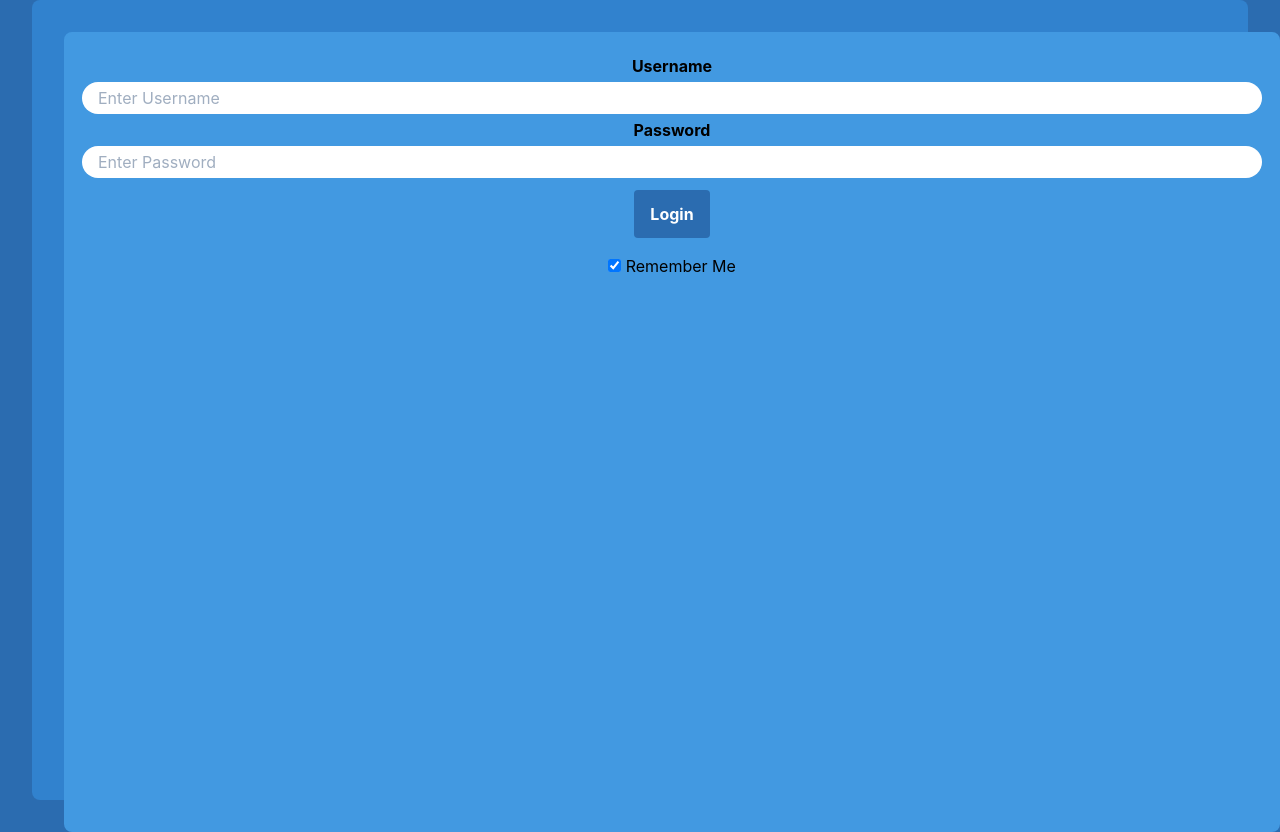
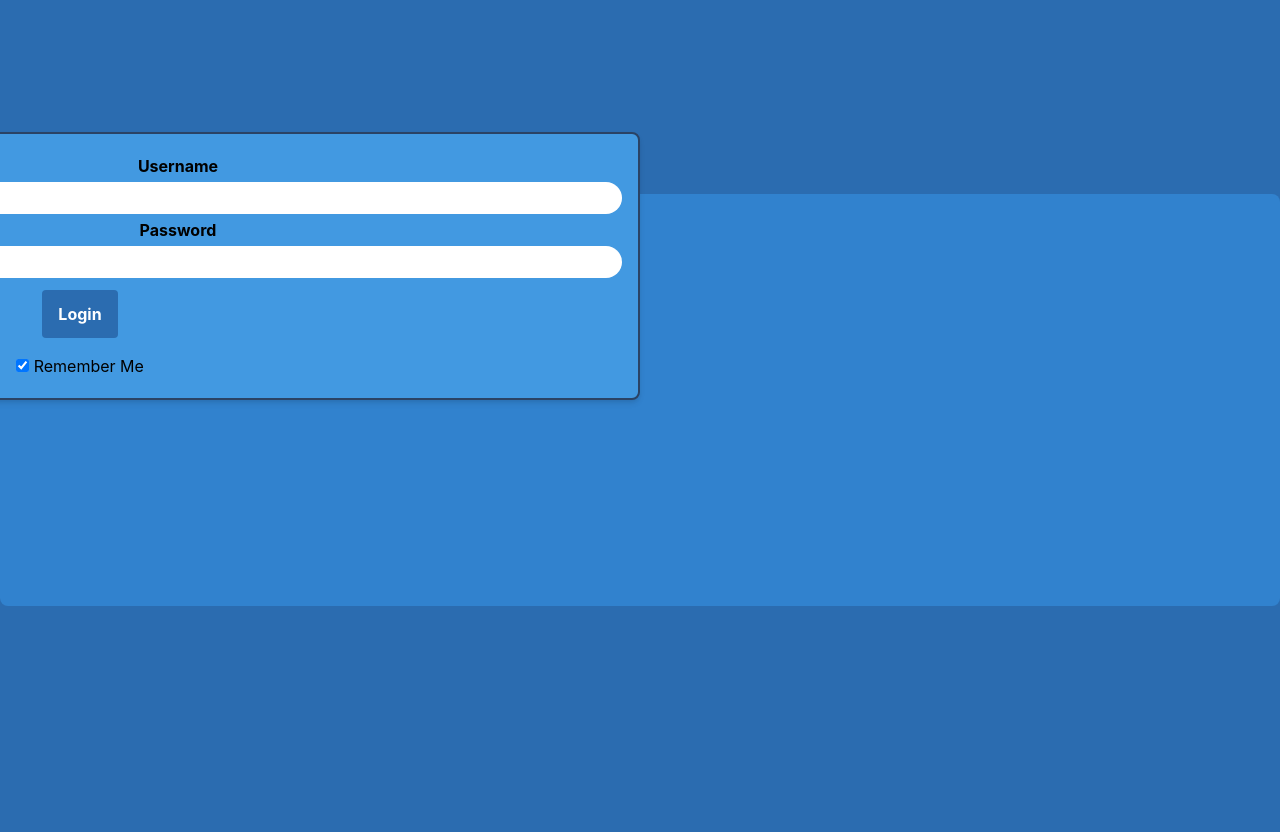
Before and after one commit to jvitolaocv/tailwindcss-test, a React (Create React App) app: page / in a window 1280 px wide. After the commit the page ends 800 px from the top, so only its background shows below. Built offline with nearby package versions, Linux system fonts and the light colour scheme.

Commit message:
tried to make adjustements to Authenticated.js

```diff
--- a/src/App.js
+++ b/src/App.js
@@ -7,9 +7,9 @@ export default function App() {
 	const [checked, setChecked] = useState(true);
 
 	return (
-		<div className="container flex h-screen w-screen justify-center text-center">
-			<div className="w-screen h-screen mx-auto p-40 bg-blue-600 rounded-lg self-center text-center relative">
-				<div style={{top: '50%', left: '50%', transform: 'translate(-50%, -50%)'}} className="h-full w-full bg-blue-500 inline-block mx-8 my-8 p-4 absolute flex-col items-center justify-center leading-8 border-2 border-blue-500 rounded-lg">
+		<div className="container flex h-screen w-screen justify-center text-align-center">
+			<div className="sm:h-10/12 sm:w-screen sm:mx-8 p-10 bg-blue-600 rounded-lg self-center text-center relative">
+				<div style={{top: '50%', left: '50%', transform: 'translate(-50%, -50%)'}} className="sm:h-6/12 sm:w-auto bg-blue-500 flex justify-center inline-block mx-10 my-8 p-4 flex-col leading-8 border-2 border-blue-900 rounded-lg shadow-md">
 					<label className="w-screen clearfix" for="uname"><b>Username</b></label>
 					<input className="w-full px-4 rounded-full clearfix" type="text" placeholder="Enter Username" name="uname" required />
 					<label className="w-screen clearfix" for="psw"><b>Password</b></label>
--- a/src/Authenticated.js
+++ b/src/Authenticated.js
@@ -32,8 +32,8 @@ export default function Authenticated() {
                     {selectedItem === "Encrypt" ? <SelectedOption text="Encrypt!" /> : <div></div>}
                 </div>
             </div>
-            <div className="flex justify-around absolute inset-x-0 bottom-0 bg-black text-white w-screen">
-                <strong className="font-bold self-center">This website is powered by OCVapps!</strong>
+            <div className="flex justify-around absolute inset-x-0 bottom-0 bg-black sm:text-sm text-white w-screen">
+                <strong className="font-bold sm:text-xs self-center">This website is powered by OCVapps!</strong>
                 <img className="w-24 h-12 m-4" src = {OCVLogo} alt="OCV Logo"/>
             </div>
         </div>
```
